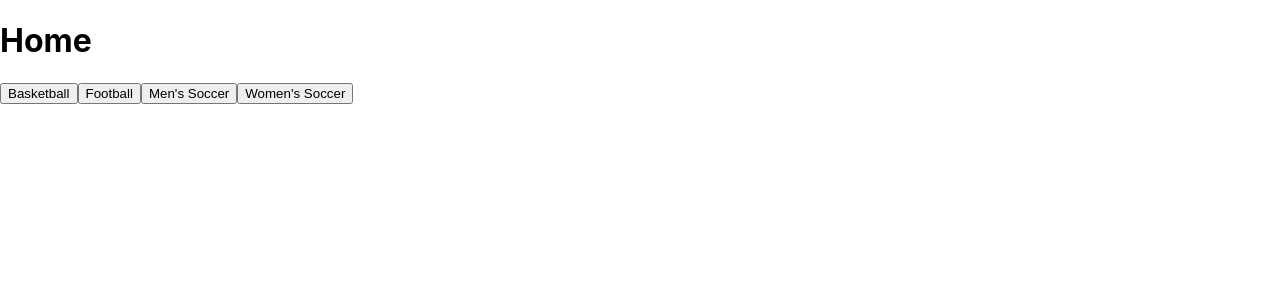
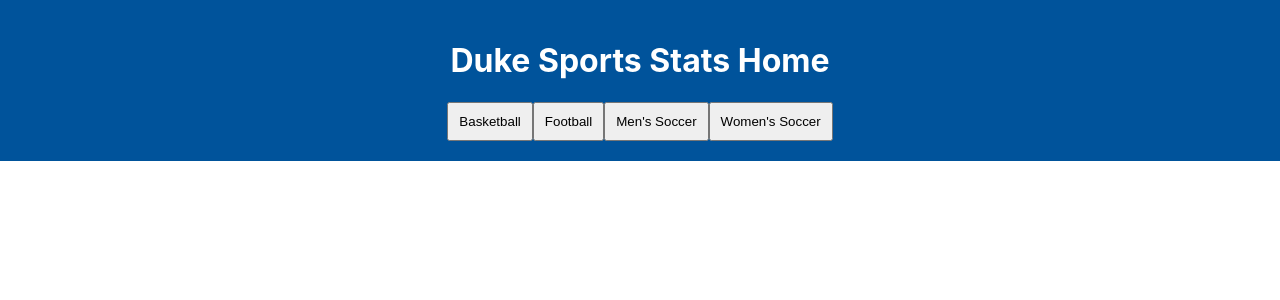
Before and after one commit to nathCode45/Technify-SWE-Training, a React (Create React App) app: page / in a window 1280 px wide. Shown: the top 300 px of the page. Built offline with nearby package versions, Linux system fonts and the light colour scheme.

Commit message:
styling changes

```diff
--- a/src/Basketball.js
+++ b/src/Basketball.js
@@ -7,8 +7,19 @@
     const goToHome = () => {
         navigate('/');
     }
+
+    const styles = {
+        container:{
+            textAlign: 'center',
+            color: '#FFFFFF',
+            padding: '20px',
+            backgroundColor: '#00539b'
+        }
+    }
+
+
     return(
-        <div>
+        <div style = {styles.container}>
             <h1>Basketball</h1>
             <button onClick={goToHome}>Home</button>
         </div>
--- a/src/Home.js
+++ b/src/Home.js
@@ -17,13 +17,27 @@
     navigate('/womens_soccer');
   }
 
+  const styles = {
+    container:{
+        textAlign: 'center',
+        color: '#FFFFFF',
+        padding: '20px',
+        margins: '20px',
+        backgroundColor: '#00539b'
+    },
+    buttons:{
+      padding: '10px',
+      margins: '20px'
+    }
+}
+
   return (
-    <div>
-      <h1>Home</h1>
-      <button onClick={goToBasketball}>Basketball</button>
-      <button onClick={goToFootball}>Football</button>
-      <button onClick={goToMensSoccer}>Men's Soccer</button>
-      <button onClick={goToWomensSoccer}>Women's Soccer</button>
+    <div style = {styles.container}>
+      <h1>Duke Sports Stats Home</h1>
+      <button style = {styles.buttons} onClick={goToBasketball}>Basketball</button>
+      <button style = {styles.buttons} onClick={goToFootball}>Football</button>
+      <button style = {styles.buttons} onClick={goToMensSoccer}>Men's Soccer</button>
+      <button style = {styles.buttons} onClick={goToWomensSoccer}>Women's Soccer</button>
     </div>
   );
 }
```
